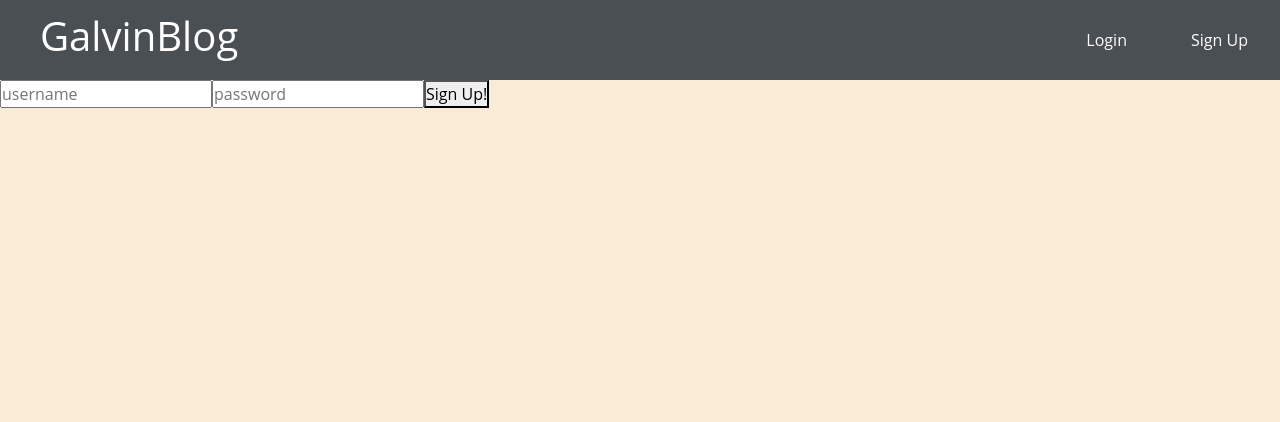
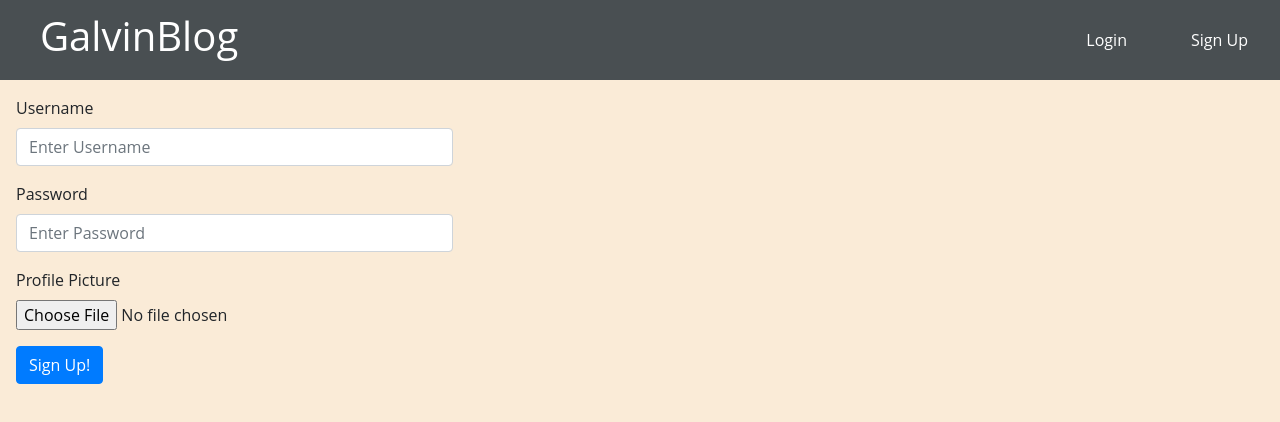
Before and after one commit to gkwcheun/blog_project, a React (Create React App) app in the folder frontend/: page /signup in a window 1280 px wide. Shown: the top 422 px of the page. Built offline with nearby package versions, Linux system fonts and the light colour scheme.

Commit message:
added image upload to form, display image on post card

```diff
--- a/frontend/src/App.css
+++ b/frontend/src/App.css
@@ -7,6 +7,10 @@
 
 a {
     text-decoration: none;
+    color: black;
+}
+
+span {
     color: black;
 }
 
@@ -46,7 +50,7 @@ a:hover {
     align-items: center;
 }
 
-.login-form {
+.form-padding {
     padding: 1em;
 }
 
@@ -99,3 +103,11 @@ a:hover {
 .draft-text {
     color: red;
 }
+
+/* profile pic styling */
+.avatar {
+    vertical-align: middle;
+    width: 50px;
+    height: 50px;
+    border-radius: 50%;
+}
--- a/frontend/src/components/Login.js
+++ b/frontend/src/components/Login.js
@@ -56,7 +56,7 @@ function Login(props) {
 	} else {
 		return (
 			<div className="main-container">
-				<form className="login-form">
+				<form className="form-padding">
 					<div className="form-group">
 						<label htmlFor="username">Username</label>
 						<input
--- a/frontend/src/components/PostForm.js
+++ b/frontend/src/components/PostForm.js
@@ -5,6 +5,7 @@ import { Redirect } from "react-router-dom";
 // if editing, post form should prepopulate with content of original form
 function PostForm(props) {
 	const [post, setPost] = useState({ toBePublished: false });
+	const [postImage, setPostImage] = useState(null);
 	const [afterEditLink, setAfterEditLink] = useState(null);
 
 	const apiURLS = {
@@ -13,8 +14,12 @@ function PostForm(props) {
 	};
 
 	const handleChange = (e) => {
-		let postData = { ...post, [e.target.name]: e.target.value };
-		setPost(postData);
+		if (e.target.name === "postImage") {
+			setPostImage(e.target.files[0]);
+		} else {
+			let postData = { ...post, [e.target.name]: e.target.value };
+			setPost(postData);
+		}
 	};
 
 	const afterEditSubmit = (e = null) => {
@@ -30,19 +35,31 @@ function PostForm(props) {
 		postTitle.value = "";
 		let postContent = document.getElementById("postContent");
 		postContent.value = "";
+		let postImage = document.getElementById("postImage");
+		postImage.value = null;
+	};
+
+	const getFormData = () => {
+		const formData = new FormData();
+		formData.append("title", post.title);
+		formData.append("content", post.content);
+		if (postImage) {
+			formData.append("postImage", postImage);
+		}
+		return formData;
 	};
 
 	const submitPost = async (e) => {
 		// submit post data to database
 		e.preventDefault();
+		let formData = getFormData();
+		formData.append("toBePublished", true);
 		const postRequest = await fetch(apiURLS.create, {
 			method: "POST",
 			headers: {
-				"Content-Type": "application/json",
-				Accept: "application/json",
 				Authorization: `Bearer ${props.token}`,
 			},
-			body: JSON.stringify({ ...post, toBePublished: true }),
+			body: formData,
 		});
 		if (postRequest.ok) {
 			const postResponse = await postRequest.json();
@@ -50,21 +67,21 @@ function PostForm(props) {
 			console.log("Error adding post to database");
 		}
 		clearFields();
-		console.log(JSON.stringify({ ...post }));
 		setAfterEditLink(props.userID);
 	};
 
 	const saveDraft = async (e) => {
 		e.preventDefault();
 		// function to save non-published posts to DB
+		// get formData, append toBePublished to be false for save draft
+		let formData = getFormData();
+		formData.append("toBePublished", false);
 		const postRequest = await fetch(apiURLS.create, {
 			method: "POST",
 			headers: {
-				"Content-Type": "application/json",
-				Accept: "application/json",
 				Authorization: `Bearer ${props.token}`,
 			},
-			body: JSON.stringify(post),
+			body: formData,
 		});
 		if (postRequest.ok) {
 			const postResponse = await postRequest.json();
@@ -85,31 +102,50 @@ function PostForm(props) {
 		});
 		if (postDetailResponse.ok) {
 			const postData = await postDetailResponse.json();
-			setPost({ ...postData.post });
+			console.log(postData);
+			let postState = {
+				title: postData.post.title,
+				content: postData.post.content,
+				published: postData.post.published,
+			};
+			setPost({ ...postState });
 		}
 	};
 
 	const submitPostEdit = async (e) => {
 		// Submit edited post, TO BE IMPLEMENTED
 		e.preventDefault();
-		let postData = {
-			title: post.title,
-			content: post.content,
-		};
+		// let postData = {
+		// 	title: post.title,
+		// 	content: post.content,
+		// };
+		// if (e.target.name === "publish-btn") {
+		// 	console.log("publishing");
+		// 	postData.toBePublished = true;
+		// } else {
+		// 	postData.toBePublished = false;
+		// }
+		// const updateResponse = await fetch(apiURLS.update, {
+		// 	method: "PATCH",
+		// 	headers: {
+		// 		"Content-Type": "application/json",
+		// 		Accept: "application/json",
+		// 		Authorization: `Bearer ${props.token}`,
+		// 	},
+		// 	body: JSON.stringify(postData),
+		// });
+		let formData = getFormData();
 		if (e.target.name === "publish-btn") {
-			console.log("publishing");
-			postData.toBePublished = true;
+			formData.append("toBePublished", true);
 		} else {
-			postData.toBePublished = false;
+			formData.append("toBePublished", false);
 		}
 		const updateResponse = await fetch(apiURLS.update, {
 			method: "PATCH",
 			headers: {
-				"Content-Type": "application/json",
-				Accept: "application/json",
 				Authorization: `Bearer ${props.token}`,
 			},
-			body: JSON.stringify(postData),
+			body: formData,
 		});
 		if (updateResponse.ok) {
 			// if successfull, redirect to profile page
@@ -135,6 +171,11 @@ function PostForm(props) {
 		console.log(post);
 	}, [post]);
 
+	// use effect function just to see state for debugging purposes
+	useEffect(() => {
+		console.log(postImage);
+	}, [postImage]);
+
 	useEffect(() => {
 		console.log(afterEditLink);
 	}, [afterEditLink]);
@@ -146,7 +187,7 @@ function PostForm(props) {
 
 	return (
 		<div className="main-container">
-			<form className="post-form">
+			<form encType="multipart/form-data" className="post-form">
 				<div className="form-group">
 					<label htmlFor="title">Title</label>
 					<input
@@ -172,6 +213,23 @@ function PostForm(props) {
 						required
 					/>
 				</div>
+				<div className="form-group">
+					<label htmlFor="postImage">Image</label>
+					<input
+						className="form-control-file"
+						id="postImage"
+						type="file"
+						accept=".png .jpg .jpeg"
+						name="postImage"
+						onChange={handleChange}
+					/>
+					{props.editPost ? (
+						<small className="card-subtitle mb-2 text-muted user-subtitle">
+							Overwrites original image
+						</small>
+					) : null}
+				</div>
+				<input type="hidden" name="toBePublished" />
 				<div className="btn-container">
 					{props.editPost ? (
 						<div className="btn-container">
--- a/frontend/src/components/Profile.js
+++ b/frontend/src/components/Profile.js
@@ -34,9 +34,9 @@ function Profile(props) {
 		setPostLink(null);
 	}, []);
 	// logging profile state for debugging reasons
-	useEffect(() => {
-		console.log(profile);
-	}, [profile]);
+	// useEffect(() => {
+	// 	console.log(profile);
+	// }, [profile]);
 
 	const editPost = (e) => {
 		e.preventDefault();
--- a/frontend/src/components/Signup.js
+++ b/frontend/src/components/Signup.js
@@ -4,11 +4,16 @@ import { Redirect } from "react-router-dom";
 function Signup() {
 	// render form to login, post credentials to API
 	const [user, setUser] = useState({});
+	const [profilePicture, setProfilePicture] = useState(null);
 	const [redirect, setRedirect] = useState(null);
 
 	const handleChange = (e) => {
+		if (e.target.name === "dp") {
+			setProfilePicture(e.target.files[0]);
+		} else {
 			let userInfo = { ...user, [e.target.name]: e.target.value };
 			setUser(userInfo);
+		}
 	};
 
 	// reset redirect so sign up form can be clicked again after redirecting
@@ -20,16 +25,22 @@ function Signup() {
 		setUser(null);
 	}, []);
 
+	useEffect(() => {
+		console.log(profilePicture);
+	}, [profilePicture]);
+
 	const submitUserInfo = async (e) => {
 		e.preventDefault();
 		const signupURL = "http://localhost:5000/signup";
 		// POST user info to database, get JWT and pass to maing App component
+		const formData = new FormData();
+		formData.append("dp", profilePicture);
+		formData.append("username", user.username);
+		formData.append("password", user.password);
+		console.log(formData);
 		const signupRequest = await fetch(signupURL, {
 			method: "POST",
-			headers: {
-				"Content-Type": "application/json",
-			},
-			body: JSON.stringify(user),
+			body: formData,
 		});
 		if (signupRequest.ok) {
 			// redirect to index page if signup successful
@@ -44,24 +55,42 @@ function Signup() {
 	} else {
 		return (
 			<div className="main-container">
-				<form>
-					<label for="username" />
+				<form encType="multipart/form-data" className="form-padding">
+					<div className="form-group">
+						<label htmlFor="username">Username</label>
 						<input
 							type="text"
 							name="username"
-						placeholder="username"
+							className="form-control user-inp"
+							placeholder="Enter Username"
 							onChange={handleChange}
 							required
 						/>
-					<label for="password" />
+					</div>
+					<div className="form-group">
+						<label htmlFor="password">Password</label>
 						<input
 							type="password"
 							name="password"
-						placeholder="password"
+							className="form-control user-inp"
+							placeholder="Enter Password"
 							onChange={handleChange}
 							required
 						/>
-					<button onClick={submitUserInfo}>Sign Up!</button>
+					</div>
+					<div className="form-group">
+						<label htmlFor="dp">Profile Picture</label>
+						<input
+							type="file"
+							name="dp"
+							className="form-control-file"
+							accept=".png .jpg .jpeg"
+							onChange={handleChange}
+						></input>
+					</div>
+					<button className="btn btn-primary" onClick={submitUserInfo}>
+						Sign Up!
+					</button>
 				</form>
 			</div>
 		);
```
Also changed, not shown: frontend/src/components/PostCard.js (+33 -0 lines). Lines whose indentation alone changed are shown as unchanged.
